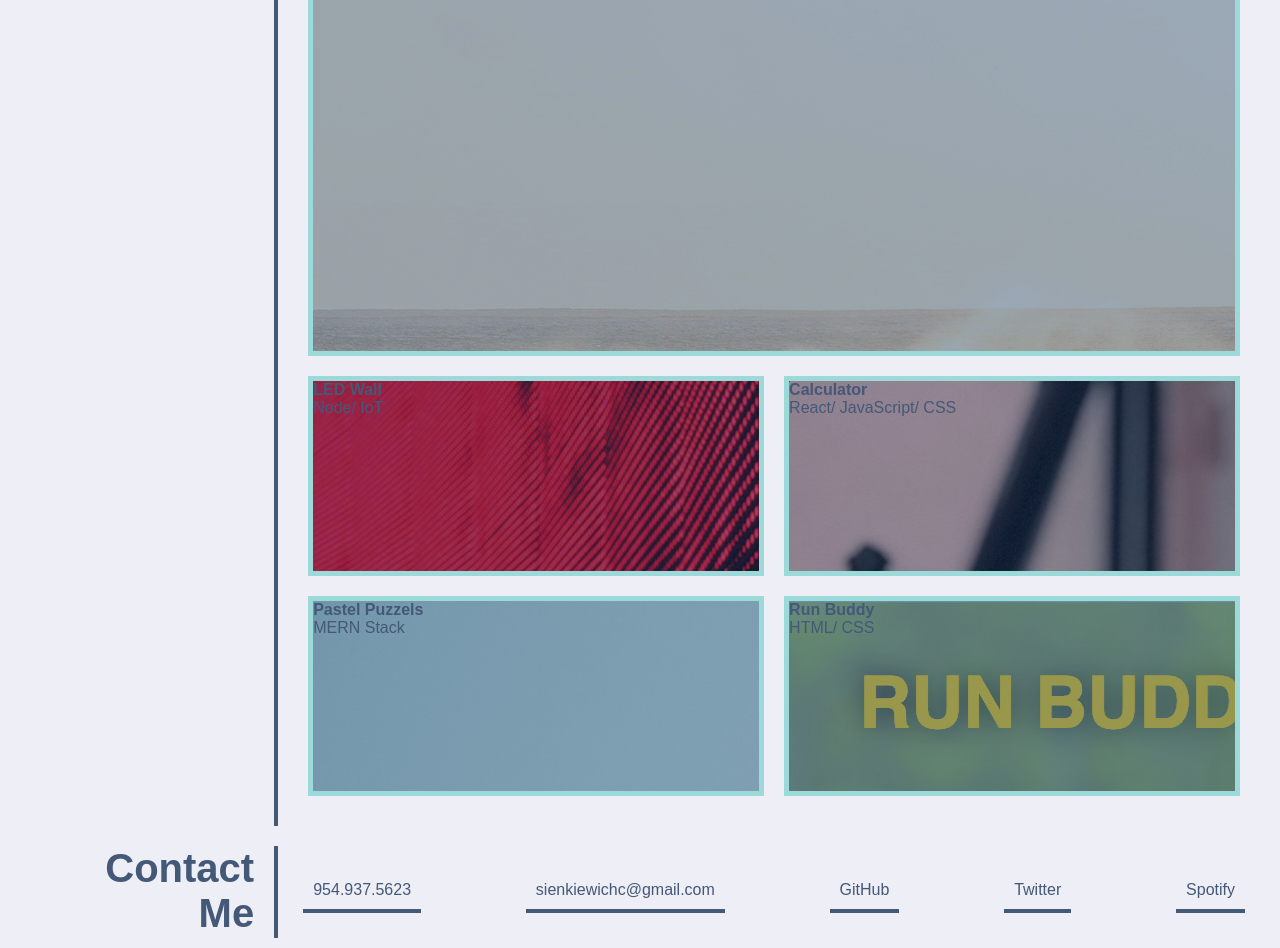
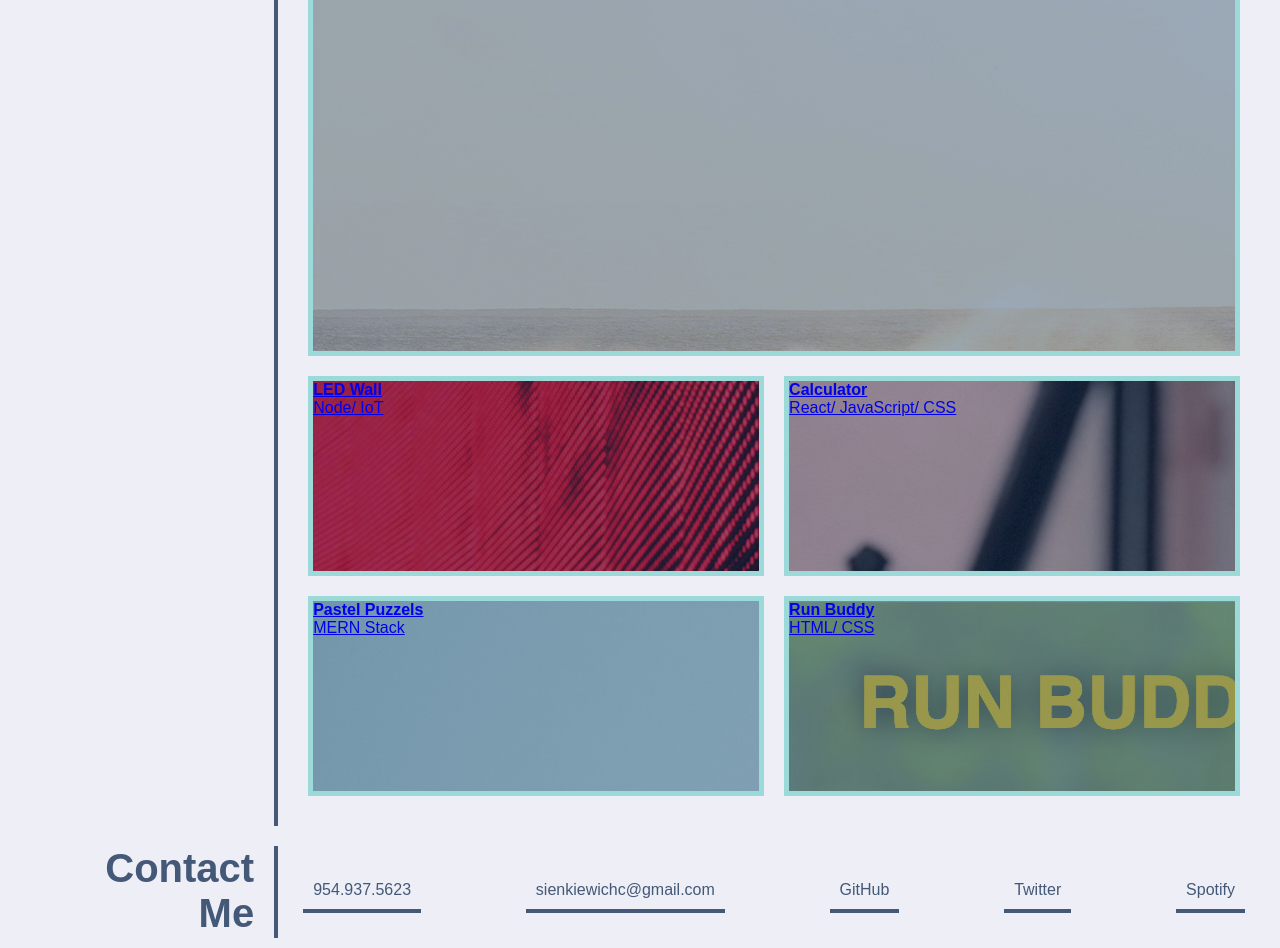
Before and after one commit to SienkC/Portfolio, a plain HTML site: page index.html in a window 1280 px wide. Shown: the part 540-1488 px from the top of the page. Drawn offline with Linux system fonts and the light colour scheme.

Commit message:
Added links to work images

```diff
--- a/index.html
+++ b/index.html
@@ -58,30 +58,30 @@
                 <h3 class="side_label">Work</h3>
                 <!-- 5 interactive picture links -->
                 <div class="info workCont">
-                    <section id="largeEx">
+                    <a href="https://sienkc.github.io/Horiseon/" id="largeEx">
                         <h4>Surf Report</h4>
                         <p>MERN Stack</p>
-                    </section>
+                    </a>
                     <!-- LED Wall -->
-                    <section id="led" class="smallEx">
+                    <a href="https://img.freepik.com/free-vector/coming-soon-background-with-focus-spot-lights_1017-25513.jpg?w=740&t=st=1687884406~exp=1687885006~hmac=6d06fcf8b31938595792312ececa438abe371b4319f6f8c8ebd28bf7614c903b" id="led" class="smallEx">
                         <h4>LED Wall</h4>
                         <p>Node/ IoT</p>
-                    </section>
+                    </a>
                     <!-- Calculator -->
-                    <section id="calculator" class="smallEx">
+                    <a href="https://img.freepik.com/free-vector/coming-soon-background-with-focus-spot-lights_1017-25513.jpg?w=740&t=st=1687884406~exp=1687885006~hmac=6d06fcf8b31938595792312ececa438abe371b4319f6f8c8ebd28bf7614c903b" id="calculator" class="smallEx">
                         <h4>Calculator</h4>
                         <p>React/ JavaScript/ CSS</p>
-                    </section>
+                    </a>
                     <!-- Pastel Puzzels -->
-                    <section id="puzzel" class="smallEx">
+                    <a href="https://img.freepik.com/free-vector/coming-soon-background-with-focus-spot-lights_1017-25513.jpg?w=740&t=st=1687884406~exp=1687885006~hmac=6d06fcf8b31938595792312ececa438abe371b4319f6f8c8ebd28bf7614c903b" id="puzzel" class="smallEx">
                         <h4>Pastel Puzzels</h4>
                         <p>MERN Stack</p>
-                    </section>
+                    </a>
                     <!-- Run Buddy -->
-                    <section id="buddy" class="smallEx">
+                    <a href="https://img.freepik.com/free-vector/coming-soon-background-with-focus-spot-lights_1017-25513.jpg?w=740&t=st=1687884406~exp=1687885006~hmac=6d06fcf8b31938595792312ececa438abe371b4319f6f8c8ebd28bf7614c903b" id="buddy" class="smallEx">
                         <h4>Run Buddy</h4>
                         <p>HTML/ CSS</p>
-                    </section>
+                    </a>
                 </div>
             </section>
         </main>
```
Also changed, not shown: assets/css/style.css (+0 -12 lines).
